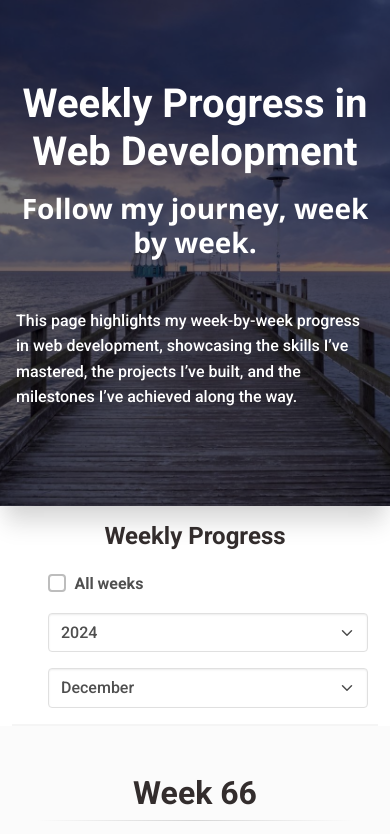
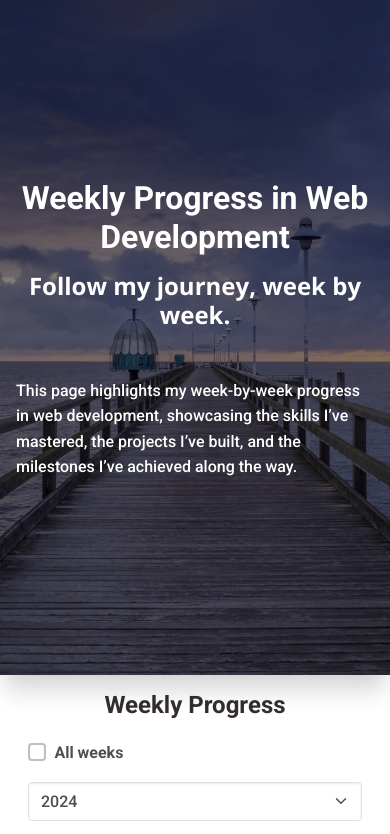
Before and after one commit to catalinbroinas/journey-of-a-web-developer, a website with bundled scripts: page index.html in a window 390 px wide. Shown: the top 834 px of the page. Built offline with nearby package versions, Linux system fonts and the light colour scheme; files whose address does not match are found by name.

Commit message:
Improve responsive design for `intro` section

```diff
--- a/index.html
+++ b/index.html
@@ -53,7 +53,10 @@
       <!-- Intro -->
 
       <!-- Navigation -->
-      <section id="weekly-progress-nav" class="container-fluid mx-0 mt-3 mb-0">
+      <section
+        id="weekly-progress-nav"
+        class="container-fluid mx-0 px-0 mt-3 mb-0"
+      >
         <!-- Content -->
         <div
           class="container-md d-flex flex-wrap flex-md-nowrap align-items-center mb-3"
@@ -64,7 +67,7 @@
           </h3>
 
           <!-- Actions -->
-          <div class="d-flex flex-wrap flex-sm-nowrap align-items-center px-4">
+          <div class="d-flex flex-wrap flex-sm-nowrap align-items-center px-3">
             <!-- All -->
             <div
               class="form-check me-sm-3 mb-sm-0 mb-3 mt-1 custom-checkbox"
--- a/src/scss/main.scss
+++ b/src/scss/main.scss
@@ -53,6 +53,7 @@
 }
 
 #weekly-progress-intro {
+   max-width: 100vw;
    background-image: url('../../img/backgrounds/bridge-road.jpg');
 }
 
@@ -307,6 +308,30 @@
 }
 
 // Extra Small Devices
+@media only screen and (max-width: 575px) {
+   .intro {
+      .intro-title {
+         font-size: 2rem;
+      }
+      .intro-sub-title {
+         font-size: 1.5rem;
+      }
+      .intro-text {
+         font-size: 1rem;
+      }
+   }
+
+   #weekly-progress-intro {
+      height: 60vh;
+
+      // Specific for landscape orientation
+      @media (orientation: landscape) {
+         height: 100vh;
+      }
+   }
+}
+
+// Extra Small Devices
 @media only screen and (max-width: 429px) {
    .badge-custom {
       width: fit-content;
@@ -316,3 +341,15 @@
       flex-shrink: 0;
    }
 }
+
+// Extra Small devices (portrait)
+@media only screen and (max-width: 399px) {
+   #weekly-progress-intro {
+      height: 80vh;
+
+      // Specific for landscape orientation
+      @media (orientation: landscape) {
+         height: 100vh;
+      }
+   }
+}
```
Also changed, not shown: dist/css/style.css, 1 other file.
